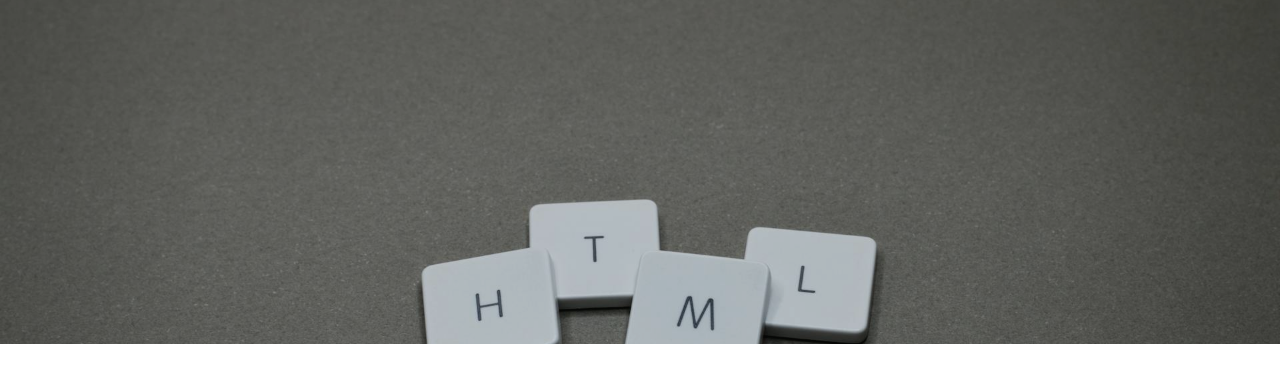
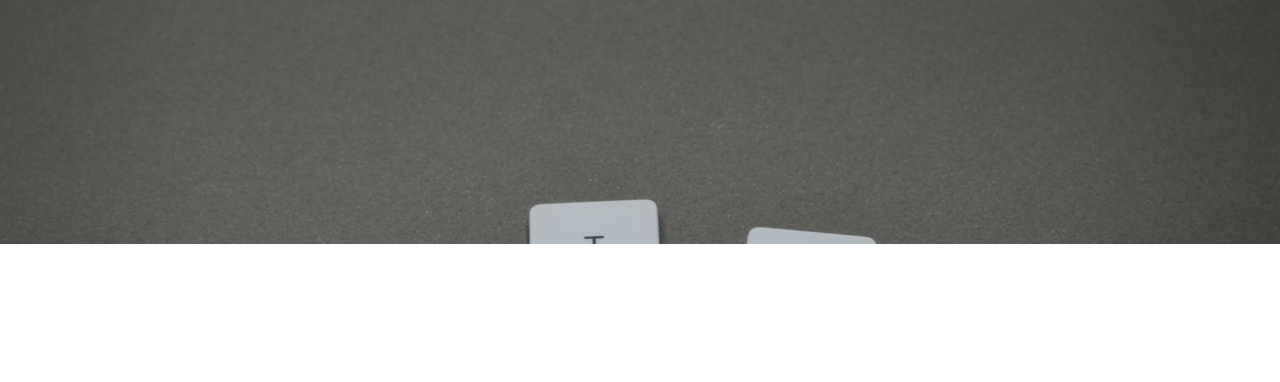
Before and after one commit to ivan-mangulabnan/mini-portfolio, a website built with webpack: page src/index.html in a window 1280 px wide. Shown: the part 56-438 px from the top of the page. Built offline with nearby package versions, Linux system fonts and the light colour scheme; a web font is replaced by a local one.

Commit message:
Modify <banner.css>: bg-height to 30rem

```diff
--- a/src/banner/banner.css
+++ b/src/banner/banner.css
@@ -1,7 +1,7 @@
 :root {
   --banner-bg: url('../assets/images/html-1900.jpg');
   --banner-bg-pos: 60% 0;
-  --bg-height: 40rem;
+  --bg-height: 30rem;
   --bg-overlay-color: #222;
   --bg-opc: .2;
 }
```
